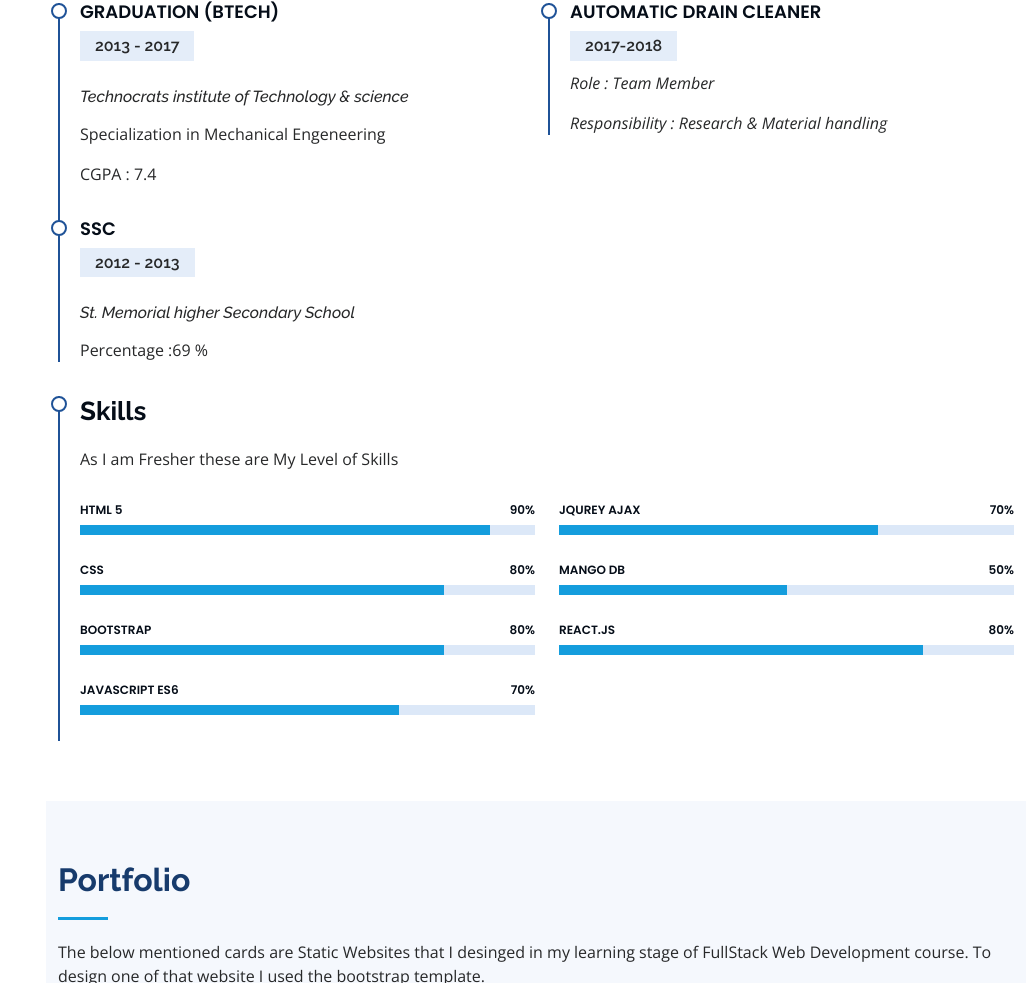
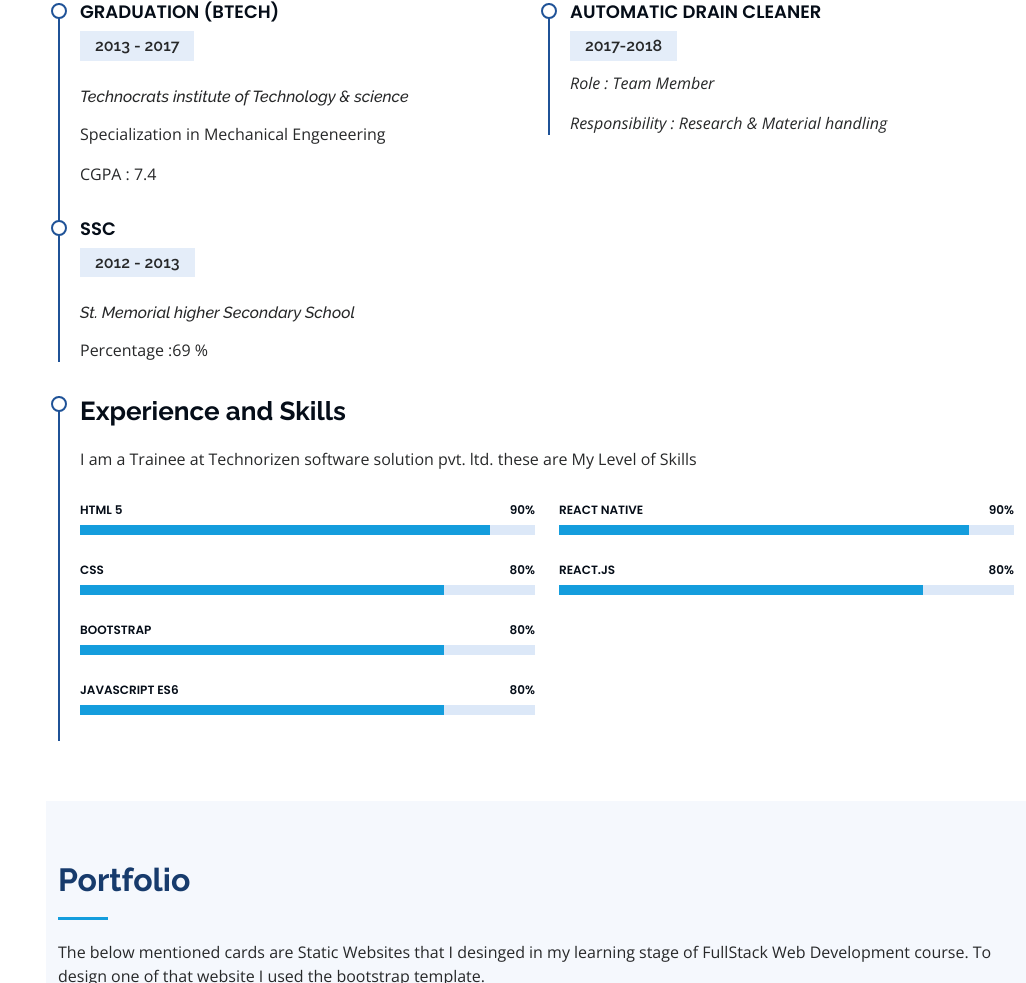
Before and after one commit to githubmukeshdangi/portfolio, a website: page index.html in a window 1280 px wide. Shown: the part 1817-2800 px from the top of the page, without its empty margins (254-1280 px from the left). Drawn offline with nearby package versions, Linux system fonts and the light colour scheme; a web font is replaced by a local one.

Commit message:
experience

```diff
--- a/index.html
+++ b/index.html
@@ -51,7 +51,7 @@
     <div class="d-flex flex-column">
 
       <div class="profile">
-        <img src="public/images/mukesh.jpg" alt="" class="img-fluid">
+        <img src="public/images/newprofile.jpg" alt="" class="img-fluid">
         <h1 class="text-light"><a href="index.html">Mukesh dangi</a></h1>
 
       </div>
@@ -96,7 +96,7 @@
             <img src="public/images/mypic.jpg" class="img-fluid" alt="">
           </div>
           <div class="col-lg-8 pt-4 pt-lg-0 content" data-aos="fade-left">
-            <h3>UI Designer &amp; Web Developer.</h3>
+            <h3>React Native &amp; React js Developer.</h3>
 
             <div class="row">
               <div class="col-lg-6">
@@ -112,7 +112,7 @@
               <div class="col-lg-6">
                 <ul>
                   <li><i class="bi bi-chevron-right"></i> <strong>Age:</strong> <span>26</span></li>
-                  <li><i class="bi bi-chevron-right"></i> <strong>Degree:</strong> <span>Graduation</span></li>
+                  <li><i class="bi bi-chevron-right"></i> <strong>Degree:</strong> <span>B.E.</span></li>
                   <li><i class="bi bi-chevron-right"></i> <strong>Email:</strong> <span><a
                         href="mailto:Mukeshdangi16@gmail.com">Mukeshdangi16@gmail.com</a></span></li>
                 </ul>
@@ -194,8 +194,8 @@
             <div class="container resume-item">
 
               <div class="section-title" data-aos="fade-up">
-                <h3 class="resume-title">Skills</h3>
-                <p>As I am Fresher these are My Level of Skills</p>
+                <h3 class="resume-title">Experience and Skills</h3>
+                <p>I am a Trainee at Technorizen software solution pvt. ltd. these are My Level of Skills</p>
               </div>
 
               <div class="row skills-content">
@@ -227,9 +227,9 @@
                   </div>
 
                   <div class="progress">
-                    <span class="skill">JavaScript ES6<i class="val">70%</i></span>
+                    <span class="skill">JavaScript ES6<i class="val">80%</i></span>
                     <div class="progress-bar-wrap">
-                      <div class="progress-bar" role="progressbar" aria-valuenow="70" aria-valuemin="0"
+                      <div class="progress-bar" role="progressbar" aria-valuenow="80" aria-valuemin="0"
                         aria-valuemax="100"></div>
                     </div>
                   </div>
@@ -237,18 +237,11 @@
 
                 <div class="col-lg-6" data-aos="fade-up" data-aos-delay="100">
 
-                  <div class="progress">
-                    <span class="skill">JQUREY Ajax <i class="val">70%</i></span>
+
+               <div class="progress">
+                    <span class="skill">React Native <i class="val">90%</i></span>
                     <div class="progress-bar-wrap">
-                      <div class="progress-bar" role="progressbar" aria-valuenow="70" aria-valuemin="0"
-                        aria-valuemax="100"></div>
-                    </div>
-                  </div>
-
-                  <div class="progress">
-                    <span class="skill">Mango DB <i class="val">50%</i></span>
-                    <div class="progress-bar-wrap">
-                      <div class="progress-bar" role="progressbar" aria-valuenow="50" aria-valuemin="0"
+                      <div class="progress-bar" role="progressbar" aria-valuenow="90" aria-valuemin="0"
                         aria-valuemax="100"></div>
                     </div>
                   </div>
```
Also changed, not shown: public/images/newprofile.jpg (added), public/images/profile.jpg (added).
